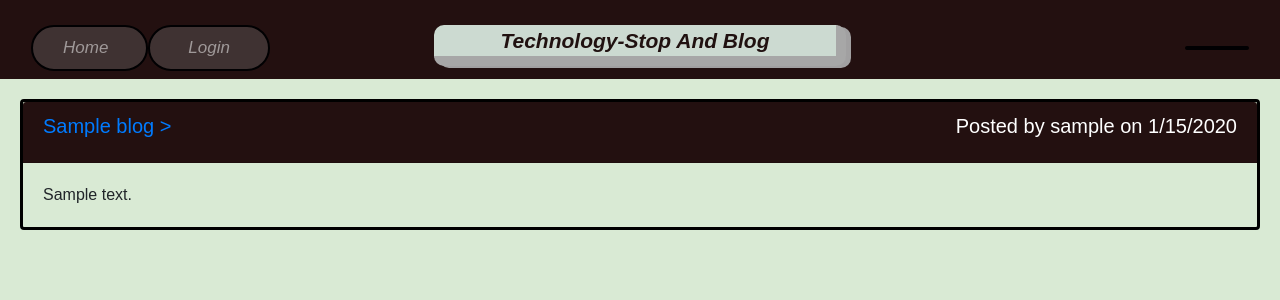
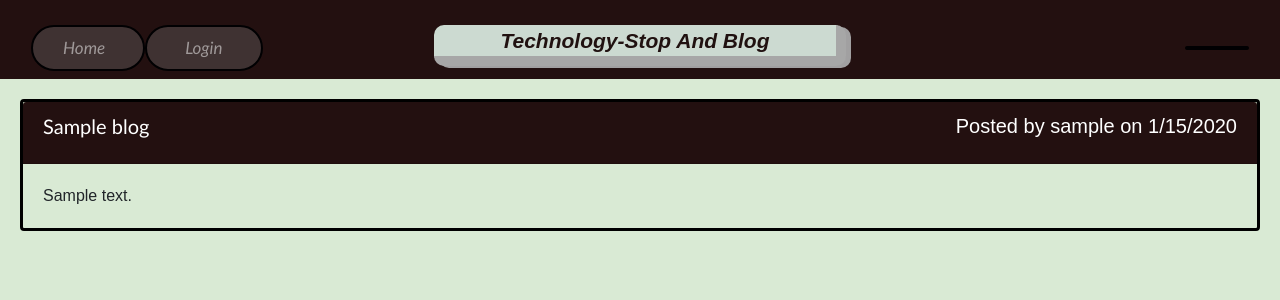
Before and after one commit to arti-karnik/Technology---Stop-And-Blog, a Node server app: template views/homePage.handlebars in a window 1280 px wide. Shown: the top 300 px of the page. Run offline with Node 20, Linux system fonts and the light colour scheme; tables that the repository leaves empty hold one stand-in row (values such as "Sample post"); the template is opened without the code that fills it: values that come from a table or form of the project are taken from there, most other values are stand-ins (such as "Sample title", 1, 10 or a date in 2020); data that the repository does not hold is empty; some libraries are stand-ins or nearby versions.

Commit message:
UI clean-up and bug fixes

```diff
--- a/public/css/stylesheet.css
+++ b/public/css/stylesheet.css
@@ -1,6 +1,9 @@
 body {
   font-family: sans-serif;
   background-color: #d9ead4;
+}
+a {
+  color: white;
 }
 
 /******************* Navbar *******************/
@@ -66,9 +69,12 @@ body {
   .card-header {
     background-color: #231010;
     color: white;
+    align-items: center;
   }
   .card-title {
     float: left;
+    color: white;
+    font-family: 'Lucida Sans';
   }
   .card-posted-date {
     float: right;
@@ -106,9 +112,10 @@ body {
     border-radius: 15px;
     font-family: 'Trebuchet MS', 'Lucida Sans Unicode', 'Lucida Grande', 'Lucida Sans', Arial, sans-serif;
   }
-  a:hover {
+  a, a:hover {
     text-decoration: none;
     color: white;
+    font-family: 'Trebuchet MS';
   }
 
   input[type=text], input[type=password] {
--- a/views/homePage.handlebars
+++ b/views/homePage.handlebars
@@ -2,7 +2,7 @@
  <div class="card blog-card" id={{id}}>
             <div class="card-header" >
                 <h5 class="card-title">
-                  <a href="/blog/{{id}}">{{title}} > </a> </h5>
+                  <a class="blog-title" href="/blog/{{id}}">{{title}} </a> </h5>
                 <h5 class="card-posted-date"> Posted by {{user.username}} on {{format_date create_date}}</h5>
             </div>
             <div class="card-body">
```
